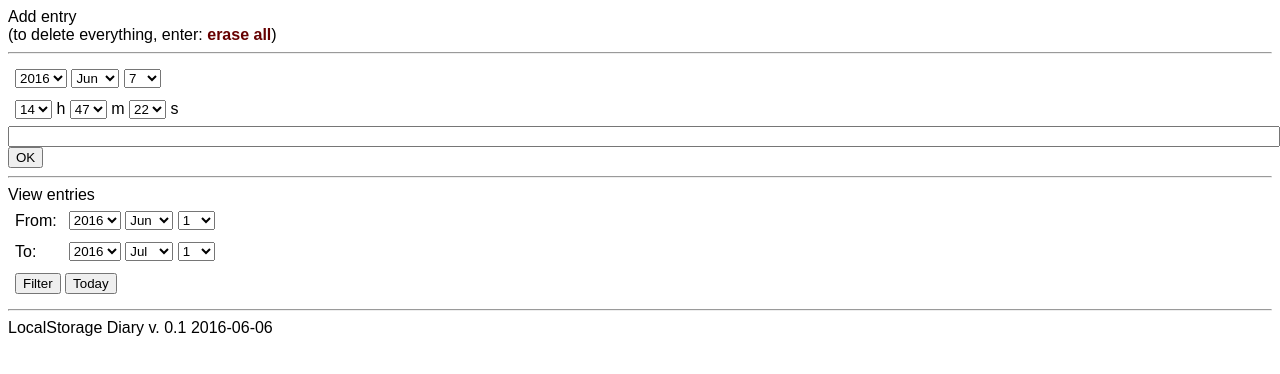
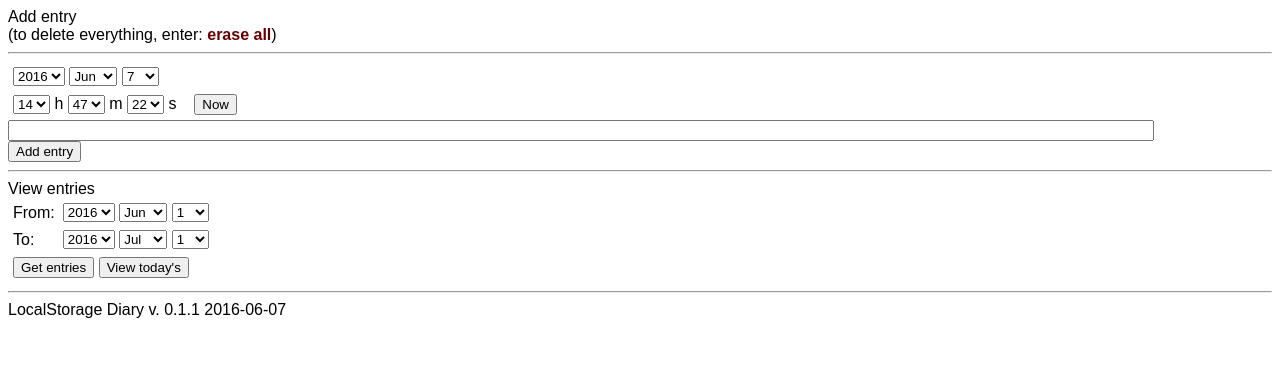
Before and after one commit to reddress/localdiary, a plain HTML site: page index.html in a window 1280 px wide. Drawn offline with Linux system fonts and the light colour scheme.

Commit message:
now button

```diff
--- a/index.html
+++ b/index.html
@@ -10,7 +10,7 @@
      }
 
      #entry {
-         width: 100%;
+         width: 90%;
      }
 
      .shortDate {
@@ -28,7 +28,7 @@
      }
 
      td {
-         padding: 5px;
+         padding: 3px;
      }
 
     </style>
@@ -257,13 +257,17 @@
             <option value="59">59</option>
           </select> s
 
+          &nbsp;&nbsp;
+
+          <button type="button" id="timeNow">Now</button>
+
         </td>
       </tr>
     </table>
 
     <input id="entry">
     <br>
-    <input type="submit" id="ok" value="OK">
+    <input type="submit" id="ok" value="Add entry">
 
     <hr>
 
@@ -406,8 +410,8 @@
 
       <tr>
         <td colspan="2">
-          <button type="button" id="filter">Filter</button>
-          <button type="button" id="filterToday">Today</button>
+          <button type="button" id="filter">Get entries</button>
+          <button type="button" id="filterToday">View today's</button>
         </td>
       </tr>
     </table>
@@ -416,7 +420,7 @@
     </div>
 
     <hr>
-    LocalStorage Diary v. 0.1 2016-06-06
+    LocalStorage Diary v. 0.1.1 2016-06-07
     <div id="console">
     </div>
 
--- a/js/db.js
+++ b/js/db.js
@@ -33,7 +33,7 @@ function filterEntries(from, to) {
   for (var i = localStorage.length - 1; i >= 0; i--) {
     var key = localStorage.key(i);
     if (key.substr(0, 2) === "LD") {
-      var labelEpoch = parseLabel(key);
+      var labelEpoch = parseInt(parseLabel(key));
       var oneDay = 24 * 60 * 60 * 1000;
       if (from < labelEpoch && labelEpoch < to + oneDay) {
         var shortDate = epochToShort(parseInt(labelEpoch));
--- a/js/ui.js
+++ b/js/ui.js
@@ -73,3 +73,7 @@ document.getElementById("filterToday").addEventListener("click", function() {
 
   document.getElementById("filter").click();
 });
+
+document.getElementById("timeNow").addEventListener("click", function() {
+  setAddSelectsToNow();
+});
```
